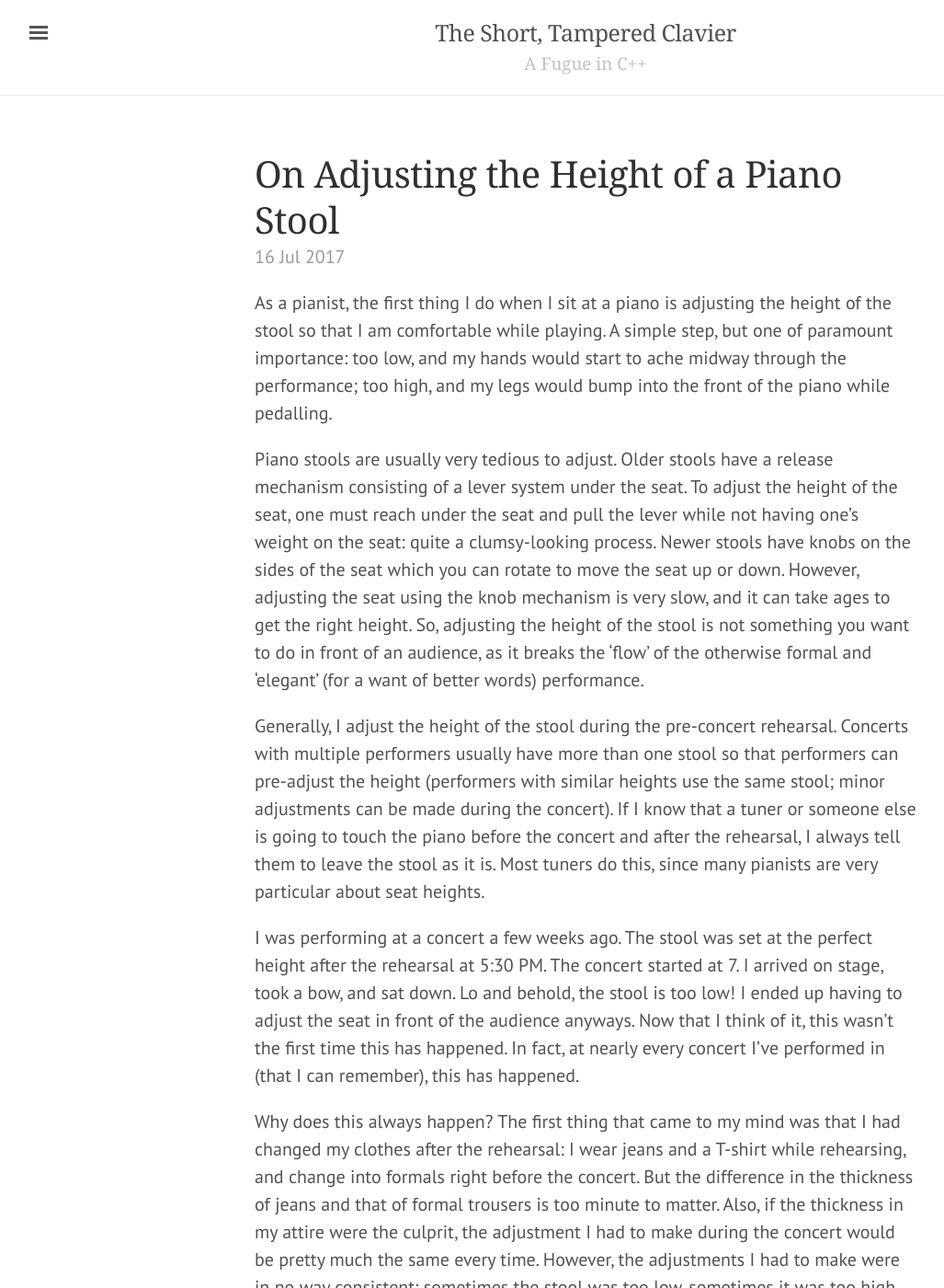
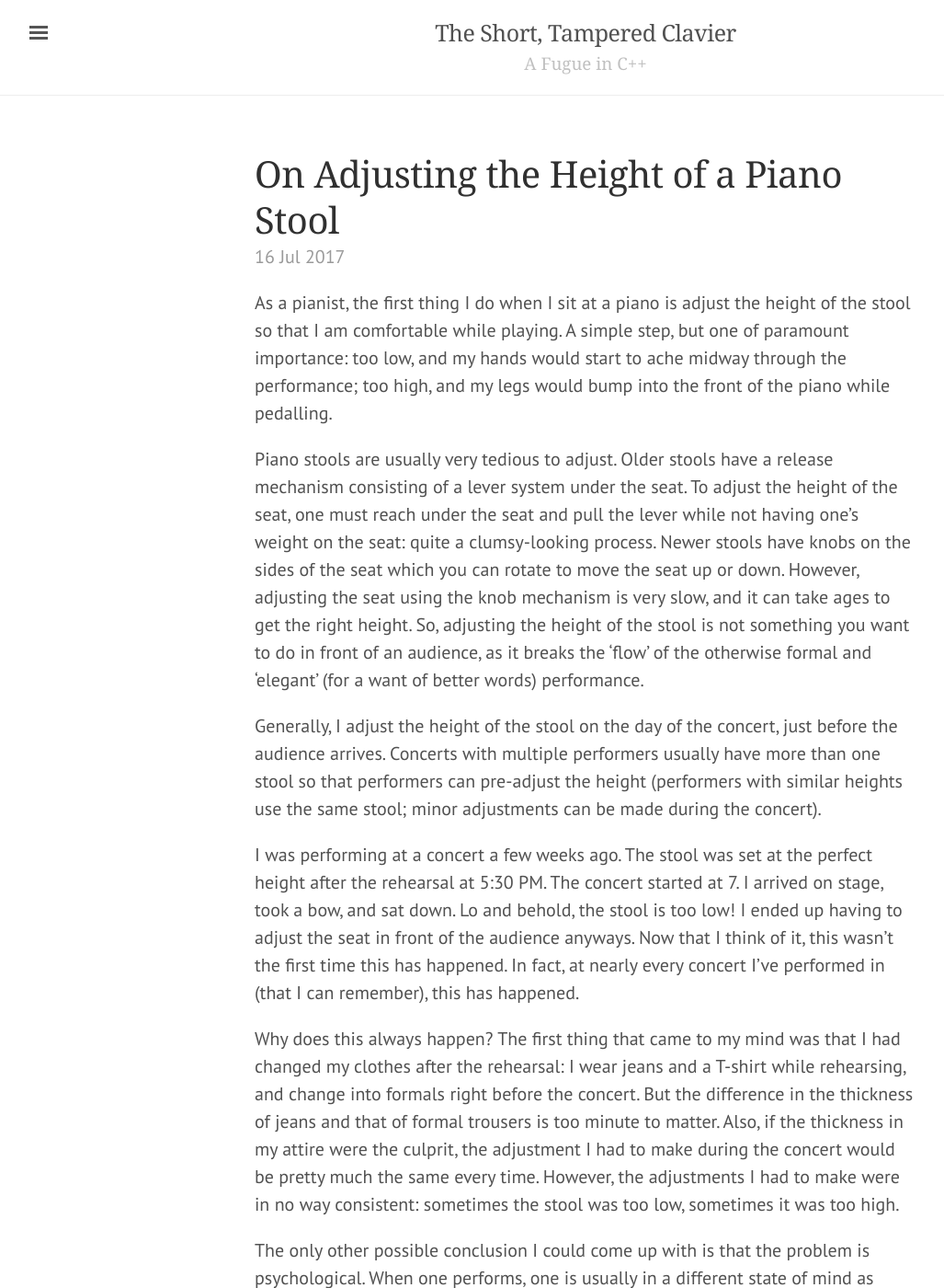
Before and after one commit to theshorttamperedclavier/theshorttamperedclavier.github.io, a Jekyll site: the page built from _posts/2017-07-16-on-adjusting-piano-stool.md, in a window 1280 px wide and 1400 px high. Shown: the whole window at 92% size, without its empty margins (3-1030 px from the left). Built offline with Jekyll 4.4.1, drawn with Linux system fonts in a browser that asks for light colours; some web fonts are replaced.

Commit message:
Minor fix.

```diff
--- a/_posts/2017-07-16-on-adjusting-piano-stool.md
+++ b/_posts/2017-07-16-on-adjusting-piano-stool.md
@@ -3,7 +3,7 @@ layout: post
 title: On Adjusting the Height of a Piano Stool
 ---
 
-As a pianist, the first thing I do when I sit at a piano is adjusting the height
+As a pianist, the first thing I do when I sit at a piano is adjust the height
 of the stool so that I am comfortable while playing. A simple step, but one of
 paramount importance: too low, and my hands would start to ache midway through
 the performance; too high, and my legs would bump into the front of the piano
@@ -19,13 +19,10 @@ take ages to get the right height. So, adjusting the height of the stool is not
 something you want to do in front of an audience, as it breaks the 'flow' of the
 otherwise formal and 'elegant' (for a want of better words) performance.
 
-Generally, I adjust the height of the stool during the pre-concert rehearsal.
-Concerts with multiple performers usually have more than one stool so that
-performers can pre-adjust the height (performers with similar heights use the
-same stool; minor adjustments can be made during the concert). If I know that a
-tuner or someone else is going to touch the piano before the concert and after
-the rehearsal, I always tell them to leave the stool as it is. Most tuners do
-this, since many pianists are very particular about seat heights.
+Generally, I adjust the height of the stool on the day of the concert, just before
+the audience arrives. Concerts with multiple performers usually have more than one
+stool so that performers can pre-adjust the height (performers with similar
+heights use the same stool; minor adjustments can be made during the concert).
 
 I was performing at a concert a few weeks ago. The stool was set at the perfect
 height after the rehearsal at 5:30 PM. The concert started at 7. I arrived on
```
